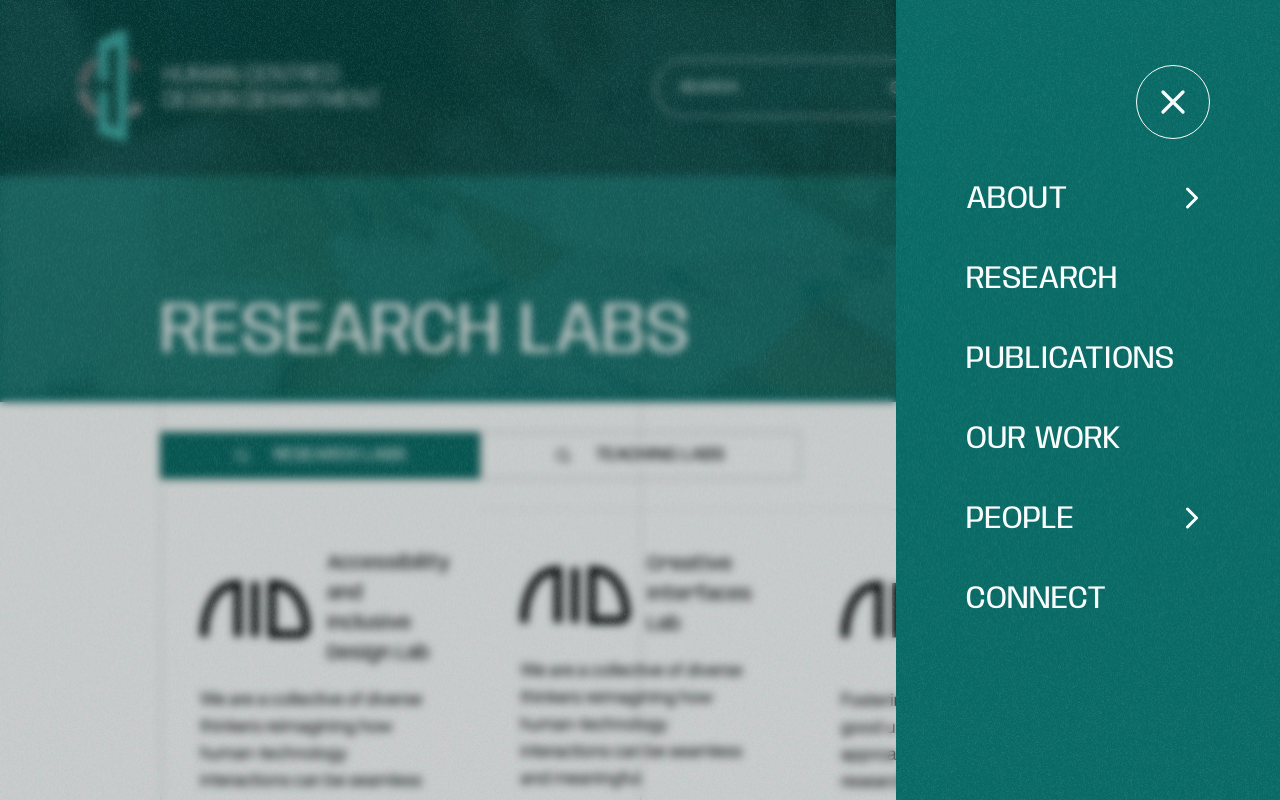
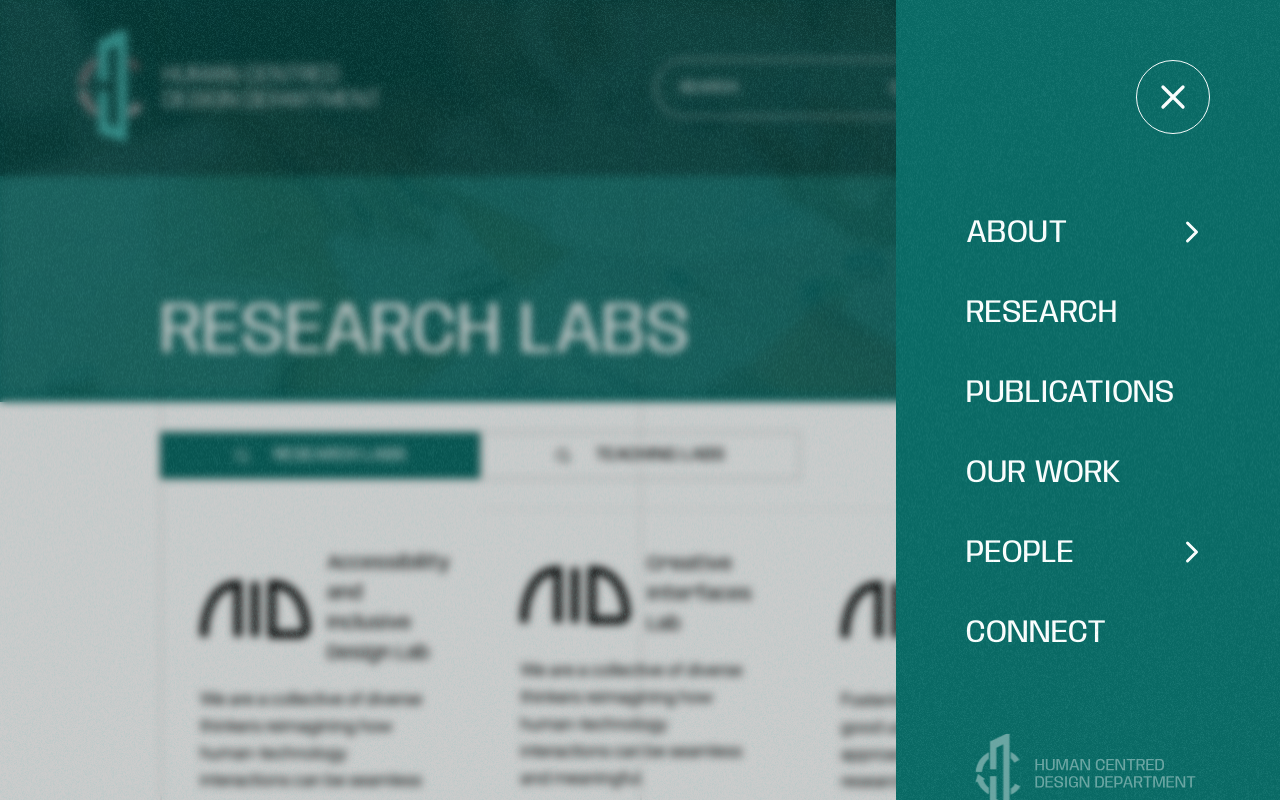
Before and after one commit to CosecSecCot/IIITD-HCD-Frontend, a React (Vite) app: page /research in a window 1280 px wide. Both pictures are taken after a click on the element 990 px from the left and 88 px from the top of the page. Shown: the top 800 px of the page. Built offline with nearby package versions, Linux system fonts and the light colour scheme.

Commit message:
update navbar layout

```diff
--- a/src/components/Navbar.jsx
+++ b/src/components/Navbar.jsx
@@ -194,14 +194,16 @@ const Navbar = ({ type }) => {
       >
         <div
           id="nav-sidebar-first"
-          className="relative flex flex-col justify-center w-[30vw] bg-[#096964] text-white"
+          className="relative flex flex-col justify-between w-[30vw] bg-[#096964] text-white"
         >
-          <button
-            onClick={closeSidebar}
-            className="absolute top-[65px] right-[70px] flex items-center gap-[2px] border border-white rounded-full p-[1em] hover:bg-white hover:text-[#096964] transition-all ease-out duration-150"
-          >
-            <X size={40} />
-          </button>
+          <div className="flex justify-end px-[70px] py-[60px]">
+            <button
+              onClick={closeSidebar}
+              className="flex items-center gap-[2px] border border-white rounded-full p-[1em] hover:bg-white hover:text-[#096964] transition-all ease-out duration-150"
+            >
+              <X size={40} />
+            </button>
+          </div>
           <div>
             {navigationMap.map((linkGroup, idx) => {
               return (
@@ -244,6 +246,9 @@ const Navbar = ({ type }) => {
               );
             })}
           </div>
+          <div className="px-[70px] py-[60px] opacity-40">
+            <img src="/hcd-logo-large-plain.svg" alt="" />
+          </div>
         </div>
         <div
           id="nav-sidebar-second"
@@ -252,7 +257,7 @@ const Navbar = ({ type }) => {
           {activeGroup &&
             activeGroup.children &&
             activeGroup.children.map((child, idx) => (
-              <div className="relative px-[70px] py-[20px] group">
+              <div className="relative px-[70px] py-[20px] group hover:pl-[80px] transition-all duration-[300ms]">
                 <a
                   id="nav-link-secondary"
                   key={idx}
```
